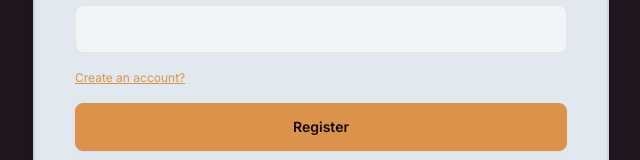
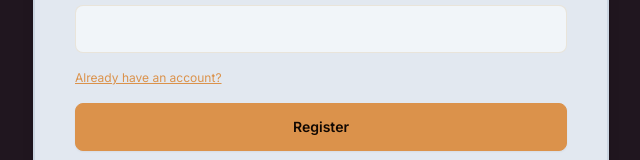
Before and after one commit to Deepak91168/chirp, a Next.js app: page /auth/sign-up in a window 1280 px wide. Shown: the part 381-541 px from the top of the page, without its empty margins (319-959 px from the left). Built offline with nearby package versions, Linux system fonts and the light colour scheme; no server answers.

Commit message:
Store Error Fixed!

```diff
--- a/src/app/components/auth/Register.jsx
+++ b/src/app/components/auth/Register.jsx
@@ -83,7 +83,7 @@ const Register = () => {
 
             <div className="text-[12px] mt-4">
               <a href="/auth/sign-in" className="link link-primary">
-                Create an account?
+                Already have an account?
               </a>
             </div>
 
--- a/src/app/layout.js
+++ b/src/app/layout.js
@@ -8,9 +8,9 @@ const inter = Inter({ subsets: ["latin"] });
 export default function RootLayout({ children }) {
   return (
     <html lang="en">
-      <StoreProvider store={store}>
-        <body className={inter.className}>{children}</body>
-      </StoreProvider>
+      <body className={inter.className}>
+        <StoreProvider store={store}>{children}</StoreProvider>
+      </body>
     </html>
   );
 }
```
Also changed, not shown: src/app/_app.js (added, +15 -0 lines).
